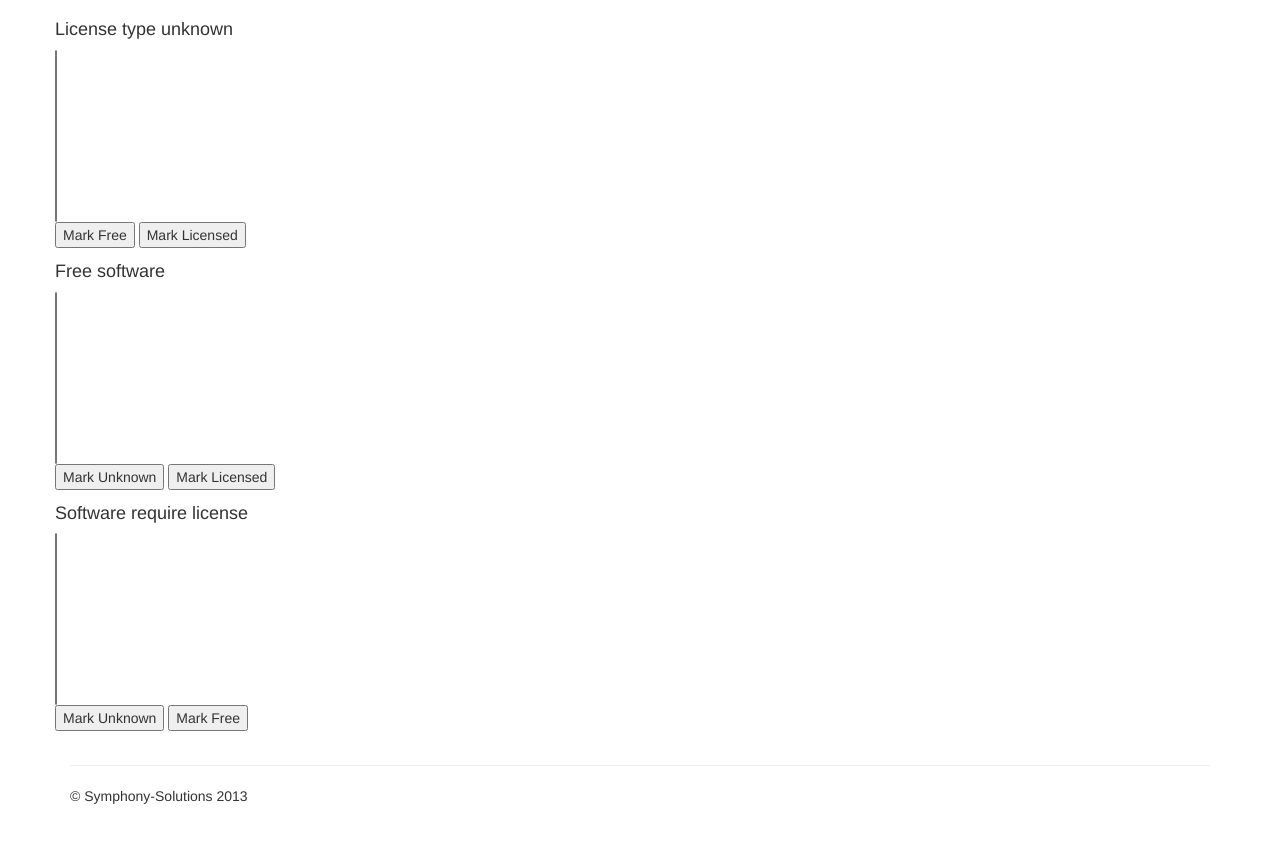
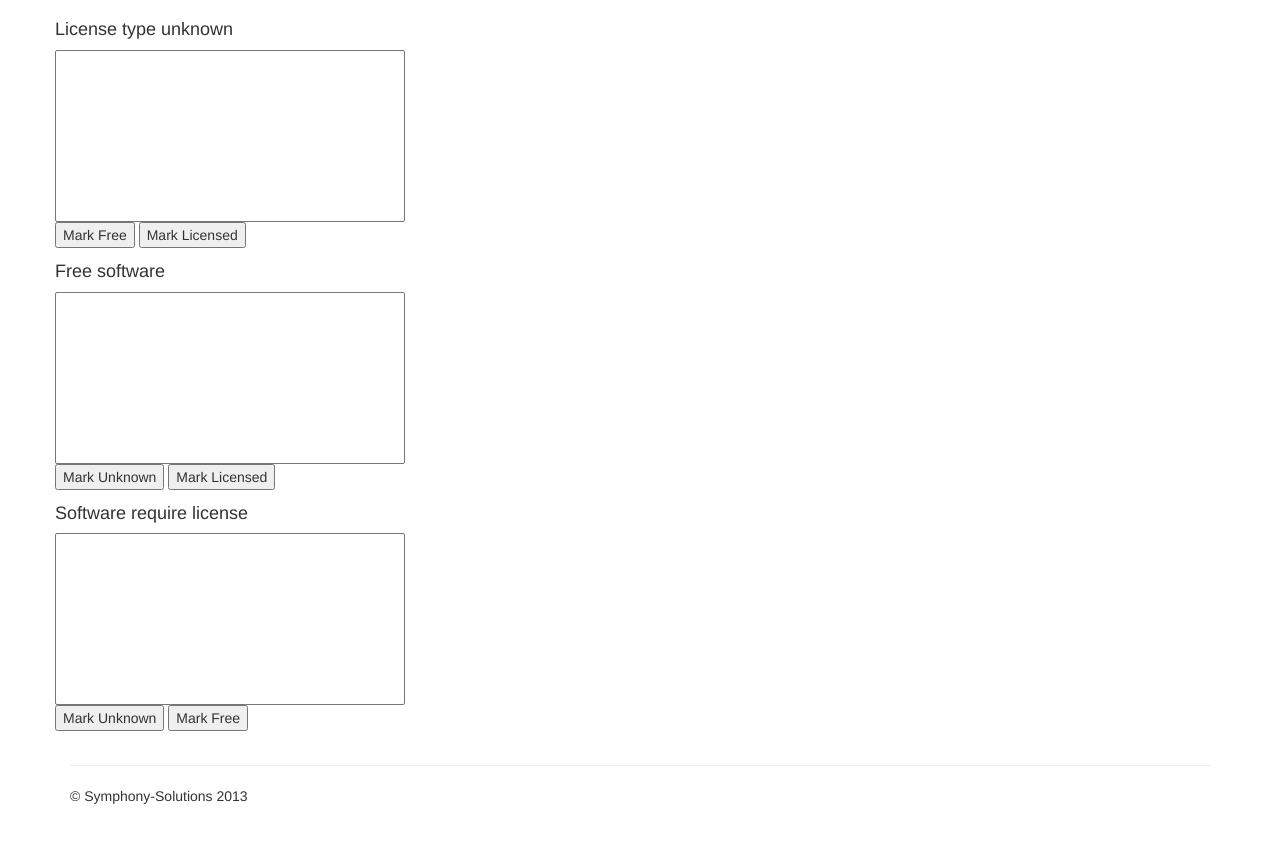
Before and after one commit to vitush/licenseparser, a Django app: template templates/manage.html in a window 1280 px wide. Shown: the part 50-906 px from the top of the page. Run offline with Django 3.2, Linux system fonts and the light colour scheme; the template is opened without the code that fills it, so the values that code supplies are empty; parts of the project's set-up code (start-up, migrations or seed data) failed here and were passed over; some libraries are stand-ins or nearby versions.

```diff
--- a/templates/load.html
+++ b/templates/load.html
@@ -9,7 +9,8 @@
       <div class="bar" style="width: {{ progress_level }}%;"></div>
     </div>
     <div>
-        Progress {{ progress_level }} <br>
-        Loading: {{ current_file }} ...
+        Progress {{ progress_level }}  % <br>
+        Loading: {{ current_file }} ...  <br>
+        Found: {{ last_sw }} <br>
     </div>
 {% endblock %}
--- a/templates/manage.html
+++ b/templates/manage.html
@@ -11,10 +11,18 @@
         }
     </script>
 
+<style type="text/css">
+.selectwidthauto
+{
+     width:350px !important;
+}
+</style>
+
+
 <div class="span4">
 <h4>License type unknown</h4>
         <form id="unknown_software_id"  action="/manage/" method="post">  {% csrf_token %}
-            <select name="software" multiple="true" size="10" title="Unknown license type">
+            <select name="software" multiple="true" size="10" title="Unknown license type" class="selectwidthauto">
                 {% for sw in unknown_software %}
                    <option value="{{sw.id}}" ondblclick="swinfo('unknown_software_id');" >{{sw}}</option>
                 {% endfor %}
@@ -30,7 +38,7 @@
 <div class="span4">
 <h4>Free software</h4>
         <form id="free_software_id" action="/manage/" method="post">  {% csrf_token %}
-            <select name="software" multiple="true" size="10" title="Unknown license type">
+            <select name="software" multiple="true" size="10" title="Unknown license type" class="selectwidthauto">
                 {% for sw in free_software %}
                    <option value="{{sw.id}}" ondblclick="swinfo('free_software_id');">{{sw}}</option>
                 {% endfor %}
@@ -45,7 +53,7 @@
 <div class="span4">
 <h4>Software require license</h4>
         <form id="licensed_software_id"  action="/manage/" method="post">  {% csrf_token %}
-            <select name="software" multiple="true" size="10" title="Need License">
+            <select name="software" multiple="true" size="10" title="Need License" class="selectwidthauto">
                 {% for sw in licensed_software %}
                    <option value="{{sw.id}}" ondblclick="swinfo('licensed_software_id');" >{{sw}}</option>
                 {% endfor %}
```
Also changed, not shown: main/licensesIO.py (+16 -3 lines), main/views.py (+11 -3 lines).
